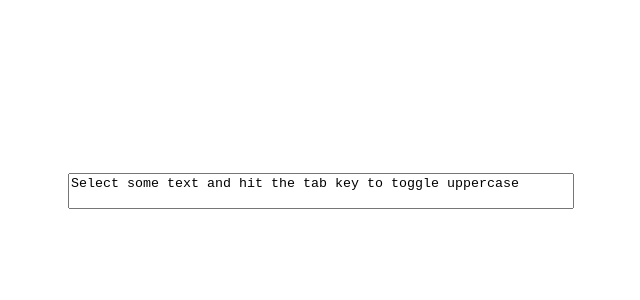
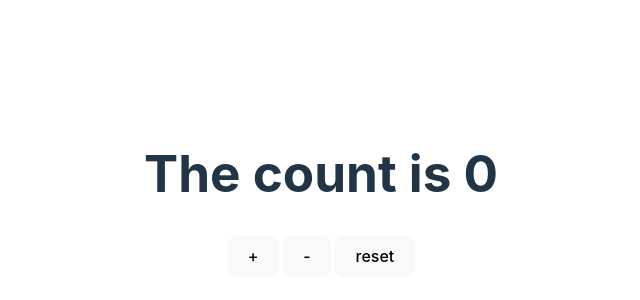
Before and after one commit to zerg41/tutorial-svelte, a Svelte app: page / in a window 1280 px wide. Shown: the part 206-506 px from the top of the page, without its empty margins (319-959 px from the left). Built offline with nearby package versions, Linux system fonts and the light colour scheme.

Commit message:
feat: show how to use writable stores

```diff
--- a/src/App.svelte
+++ b/src/App.svelte
@@ -1,5 +1,5 @@
 <script>
-  import OnTick from './lib/tutorial/basic/lifecycle/OnTick.svelte';
+  import StoreWritable from './lib/tutorial/basic/stores/StoreWritable.svelte';
 </script>
 
-<OnTick />
+<StoreWritable />
--- /dev/null
+++ b/src/lib/tutorial/basic/stores/StoreDecrementer.svelte
@@ -0,0 +1,9 @@
+<script>
+  import { count } from './stores';
+
+  function decrement() {
+    count.update((n) => n - 1);
+  }
+</script>
+
+<button on:click={decrement}> - </button>
--- /dev/null
+++ b/src/lib/tutorial/basic/stores/StoreIncrementer.svelte
@@ -0,0 +1,9 @@
+<script>
+  import { count } from './stores';
+
+  function increment() {
+    count.update((n) => n + 1);
+  }
+</script>
+
+<button on:click={increment}> + </button>
--- /dev/null
+++ b/src/lib/tutorial/basic/stores/StoreResetter.svelte
@@ -0,0 +1,9 @@
+<script>
+  import { count } from './stores';
+
+  function reset() {
+    count.set(0);
+  }
+</script>
+
+<button on:click={reset}> reset </button>
--- /dev/null
+++ b/src/lib/tutorial/basic/stores/StoreWritable.svelte
@@ -0,0 +1,18 @@
+<script lang="ts">
+  import { count } from './stores';
+  import Incrementer from './StoreIncrementer.svelte';
+  import Decrementer from './StoreDecrementer.svelte';
+  import Resetter from './StoreResetter.svelte';
+
+  let countValue: number;
+
+  count.subscribe((value) => {
+    countValue = value;
+  });
+</script>
+
+<h1>The count is {countValue}</h1>
+
+<Incrementer />
+<Decrementer />
+<Resetter />
--- /dev/null
+++ b/src/lib/tutorial/basic/stores/stores.ts
@@ -0,0 +1,3 @@
+import { writable } from 'svelte/store';
+
+export const count = writable(0);
```
